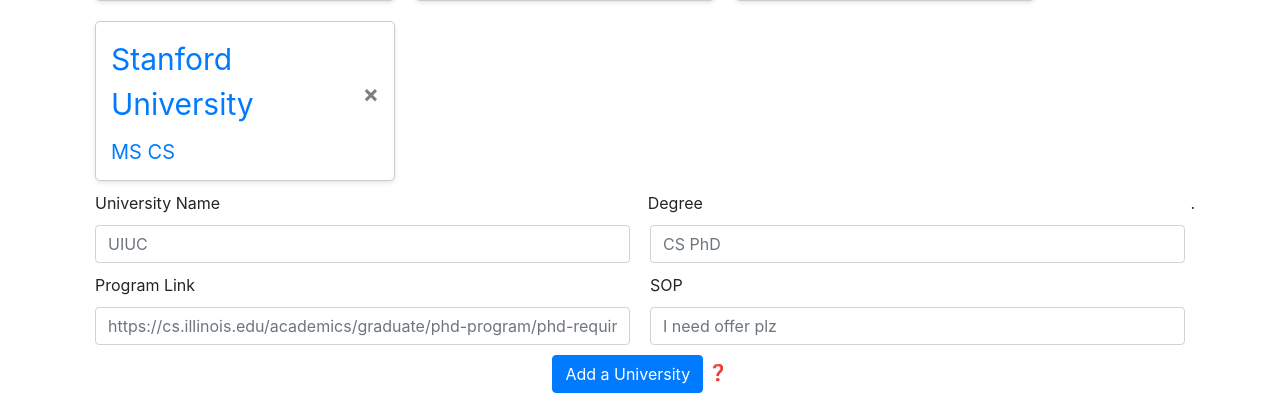
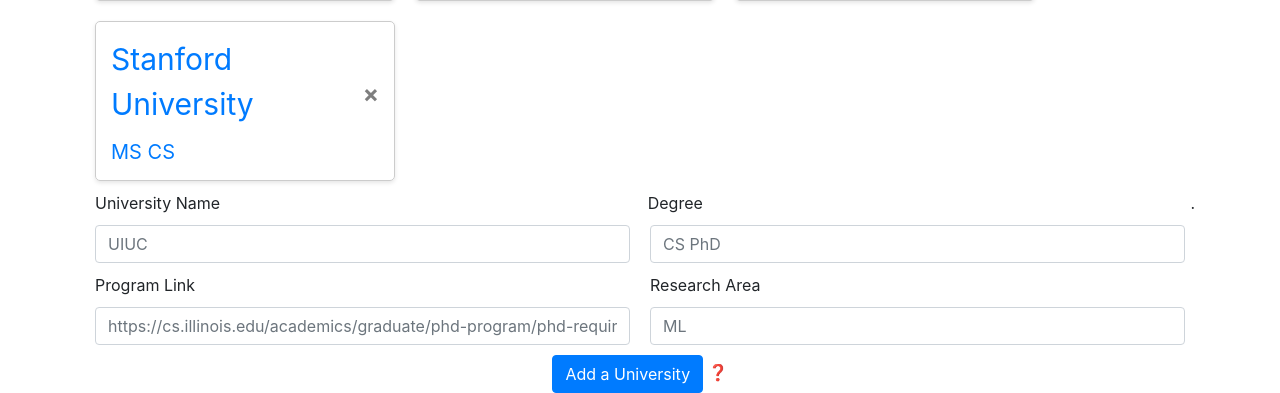
Before and after one commit to xzhan0/Application-Management, a Flask app: page /application in a window 1280 px wide. Shown: the part 498-891 px from the top of the page. Run offline with Flask 3, Linux system fonts and the light colour scheme; a user stored in the database is signed in; data comes from the database, SQL or seed files in the repository; both versions use the stored data as it was after the commit; parts of the project's set-up code (start-up, migrations or seed data) failed here and were passed over; some libraries are stand-ins or nearby versions.

Commit message:
added area

```diff
--- a/FlaskWebApp/website/models.py
+++ b/FlaskWebApp/website/models.py
@@ -11,10 +11,11 @@
 
 class College(db.Model):
     id = db.Column(db.Integer, primary_key=True)
-    data = db.Column(db.String(1000)) ##College name
+    data = db.Column(db.String(1000))
     user_id = db.Column(db.Integer, db.ForeignKey('user.id'))
 
     link = db.Column(db.String(1000))
+    area = db.Column(db.String(1000))
     sop = db.Column(db.String(100000))
     comment = db.Column(db.String(10000))
 
--- a/FlaskWebApp/website/templates/application.html
+++ b/FlaskWebApp/website/templates/application.html
@@ -26,11 +26,11 @@
     </div>
     <div class="input-container">
         <label for="form1-input">Program Link</label>
-        <label for="form1-input">SOP</label>
+        <label for="form1-input">Research Area</label>
     </div>
     <div class="input-container">
         <input name="link" id="link" class="form-control" placeholder="https://cs.illinois.edu/academics/graduate/phd-program/phd-requirements"></input>
-        <input name="sop" id="sop" class="form-control" placeholder="I need offer plz"></input>
+        <input name="area" id="area" class="form-control" placeholder="ML"></input>
     </div>
     <div align="center">
         <button type="submit" class="btn btn-primary"> Add a University</button>
--- a/FlaskWebApp/website/views.py
+++ b/FlaskWebApp/website/views.py
@@ -48,13 +48,13 @@
         univ = request.form.get('univ')
         comment = request.form.get('comment')
         link = request.form.get('link')
-        sop = request.form.get('sop')
+        area = request.form.get('area')
         try:
             for college in current_user.colleges:
                 if college.data == univ and college.comment==comment:
                     flash('University Already Exist!', category='error')
                     return render_template("application.html", user=current_user)
-            new_college = College(data=univ, user_id=current_user.id, link=link,sop=sop,comment=comment)
+            new_college = College(data=univ, user_id=current_user.id, link=link,area=area,comment=comment,sop='Nothing Yet')
             db.session.add(new_college)
             db.session.commit()
             flash('University added!', category='success')
```
Also changed, not shown: FlaskWebApp/instance/database.db.
